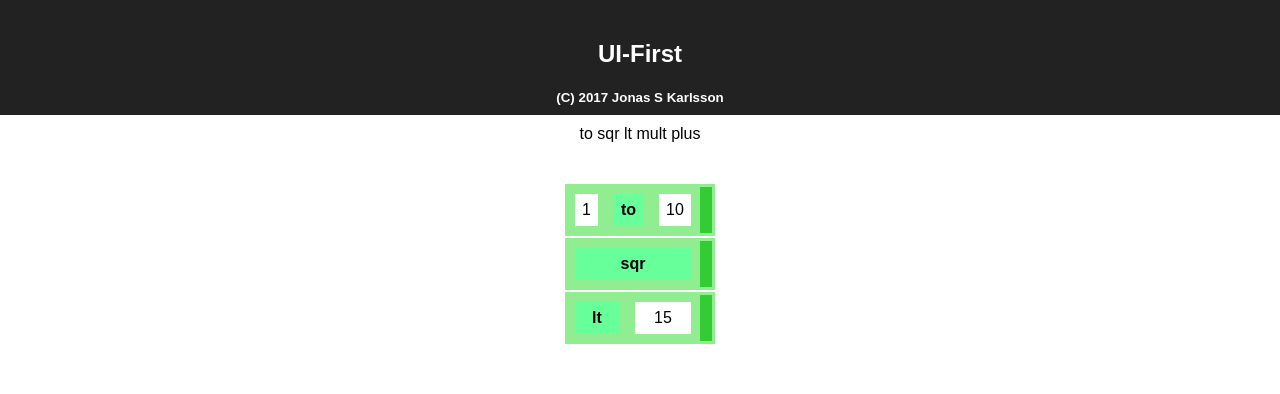
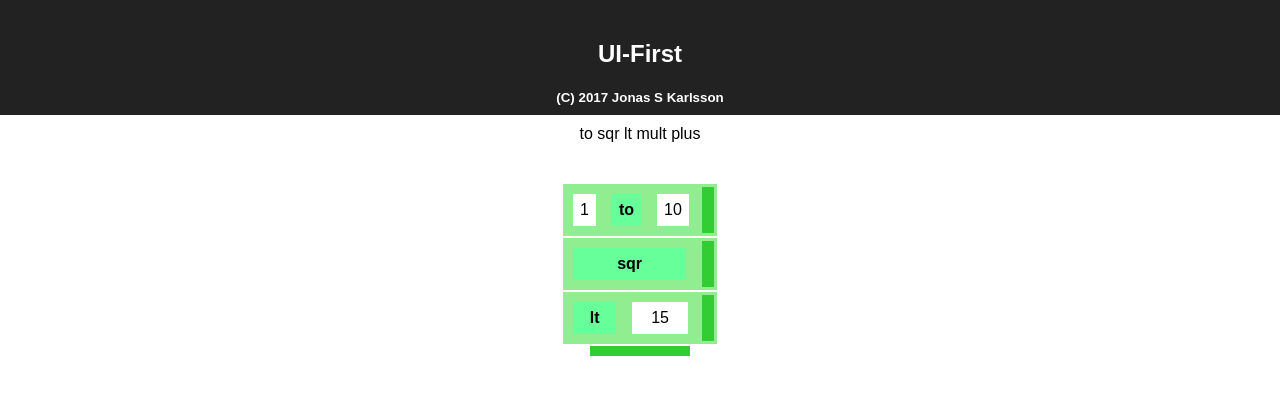
Before and after one commit to yesco/UI-First, a React (Create React App) app in the folder hello-world/: page / in a window 1280 px wide. Shown: the top 394 px of the page. Built offline with nearby package versions, Linux system fonts and the light colour scheme.

Commit message:
add line

```diff
--- a/hello-world/src/App.js
+++ b/hello-world/src/App.js
@@ -64,6 +64,7 @@ function Program(props) {
       prog.push(v);
       window.changed();
     }
+    cols.push(<td></td>);
     cols.push(<td onClick={add} title="Add" style={{background: 'limegreen', width: '10px'}}>&nbsp;</td>);
 
     return (
@@ -140,6 +141,12 @@ function App(props) {
     return <pre style={{border: '1px solid black', textAlign: 'left', padding: '5px', margin: '5px'}}>{s}</pre>
   });
 
+  function addLine() {
+    prog['_' + new Date().valueOf()] = [];
+    console.log(prog);
+    window.changed();
+  }
+
   return (
     <div className="App">
     <div className="App-header">
@@ -149,7 +156,12 @@ function App(props) {
     <div>{fs}</div>
     <br/><br/>
     <div style={{float: 'right'}}>{eds}</div>
-    <center><table><tbody><tr><td><Program prog={prog} res={res}/></td></tr></tbody></table></center>
+    <center><table><tbody><tr><td>
+      <Program prog={prog} res={res}/>
+      <center><div style={{width: '100px', height: '10px', background: 'limegreen'}} onClick={addLine}>
+        &nbsp;
+      </div></center>
+    </td></tr></tbody></table></center>
     </div>
   );
 }
```
